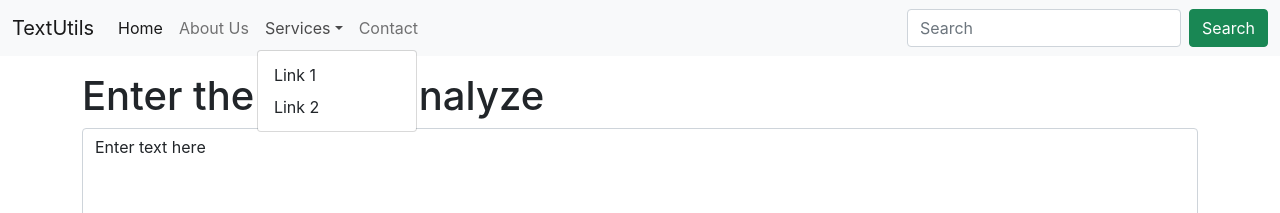
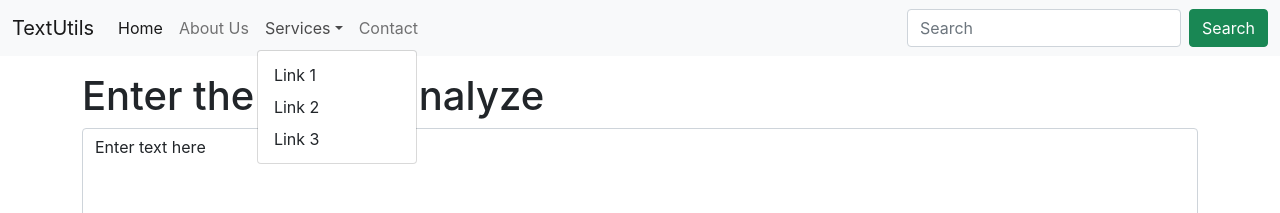
Before and after one commit to irupinderdev/Convert-Case, a React (Create React App) app: page / in a window 1280 px wide. Both pictures are taken after a click on the button "Services". Shown: the top 213 px of the page. Built offline with nearby package versions, Linux system fonts and the light colour scheme.

Commit message:
link3 added

```diff
--- a/src/components/Navbar.js
+++ b/src/components/Navbar.js
@@ -25,6 +25,7 @@ export default function Navbar(props) {
             <ul className="dropdown-menu" aria-labelledby="navbarDropdown">
               <li><a className="dropdown-item" href="/">Link 1</a></li>
               <li><a className="dropdown-item" href="/">Link 2</a></li>
+              <li><a className="dropdown-item" href="/">Link 3</a></li>
             </ul>
           </li>
           <li className="nav-item">
```
